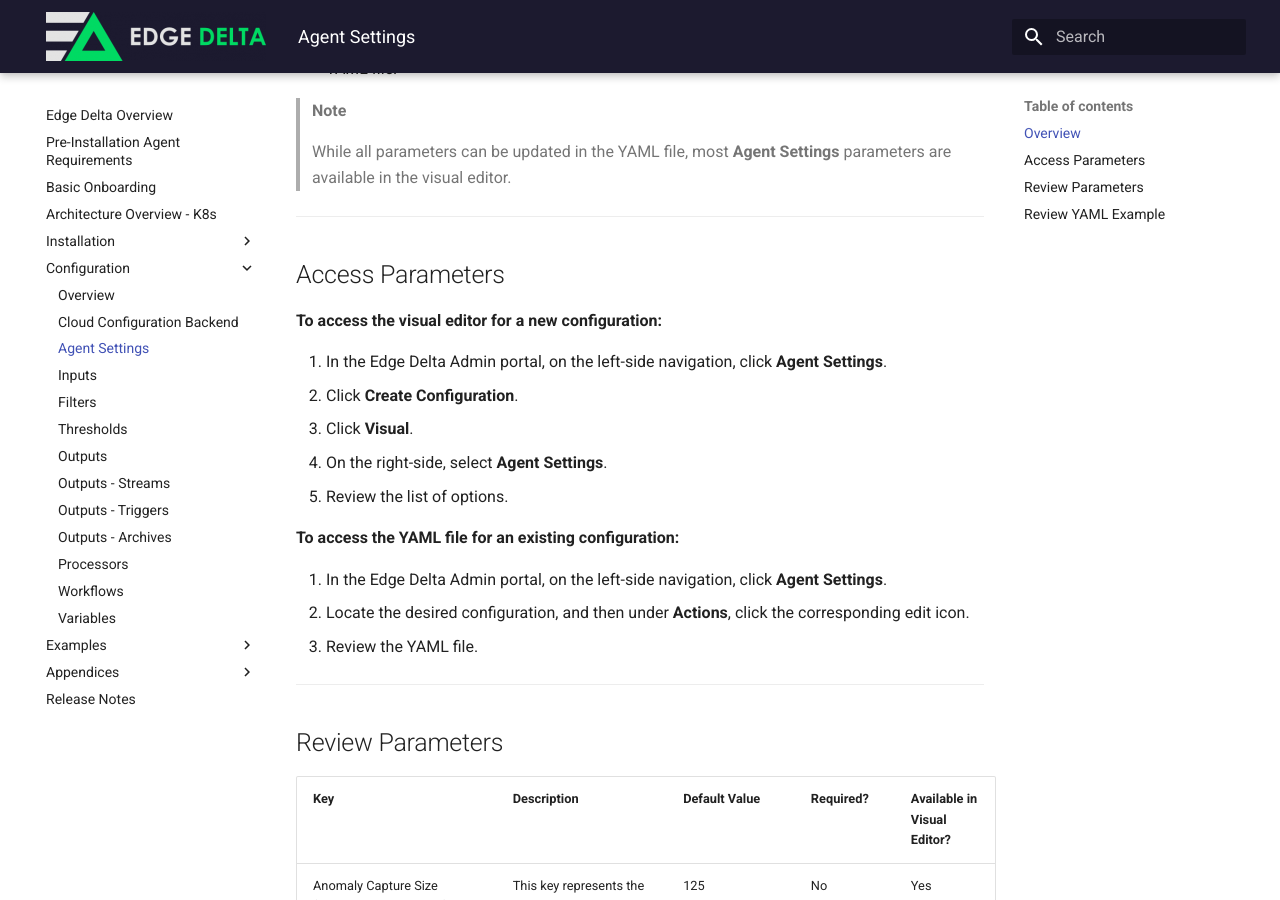
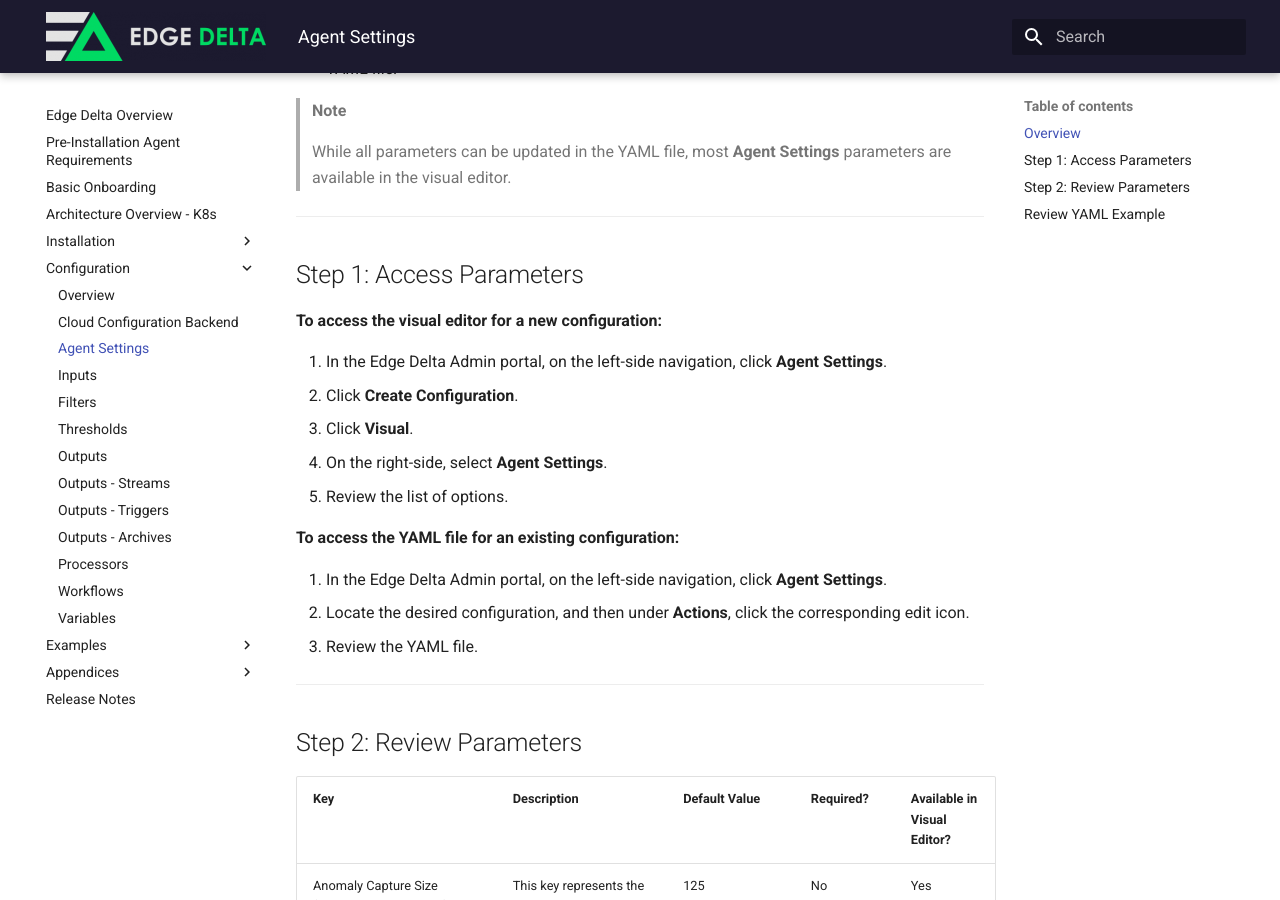
Before and after one commit to edgedelta/docs, an MkDocs documentation site: the page built from docs/configuration/agent-settings.md, in a window 1280 px wide and 900 px high, scrolled down 393 px. Built offline with MkDocs 1.6.1 and Material for MkDocs 9.7.7, drawn with Linux system fonts in a browser that asks for light colours.

Commit message:
Update agent-settings.md

```diff
--- a/docs/configuration/agent-settings.md
+++ b/docs/configuration/agent-settings.md
@@ -21,7 +21,7 @@ At a high level, there are 2 ways to manage **Agent Settings**:
 
 ***
 
-## Access Parameters
+## Step 1: Access Parameters
 
 **To access the visual editor for a new configuration:**
 
@@ -39,7 +39,7 @@ At a high level, there are 2 ways to manage **Agent Settings**:
 
 ***
 
-## Review Parameters
+## Step 2: Review Parameters
 
 | Key | Description | Default Value | Required? | Available in Visual Editor? |
 |---|---|---|---|---|
@@ -59,7 +59,6 @@ At a high level, there are 2 ways to manage **Agent Settings**:
 | Skip Empty Intervals (skip_empty_intervals) | This key configures if empty intervals should be skipped so that anomaly scores are calculated based on non-zero intervals. <br><br>For some rules types, this key can be set at the rule level. | False | No | Yes |
 | Soft CPU Limit (soft_cpu_limit) | This key allows you to use more CPU than what is specified in the allocation. <br><br>It is only honored by clustering processor at the moment. 0.5 means 50% of a core. <br><br>To enable, in the clustering rule, set cpu_friendly=true. | 0.0 | No | Yes |
 | Tag (tag) | This key is a user-defined tag used to describe the environment, such as prod_us_west_2_cluster. <br><br>While the default value is Edge, Edge Delta recommends that you set a value. | Edge | No | Yes |
-
 
 ***
 
```
